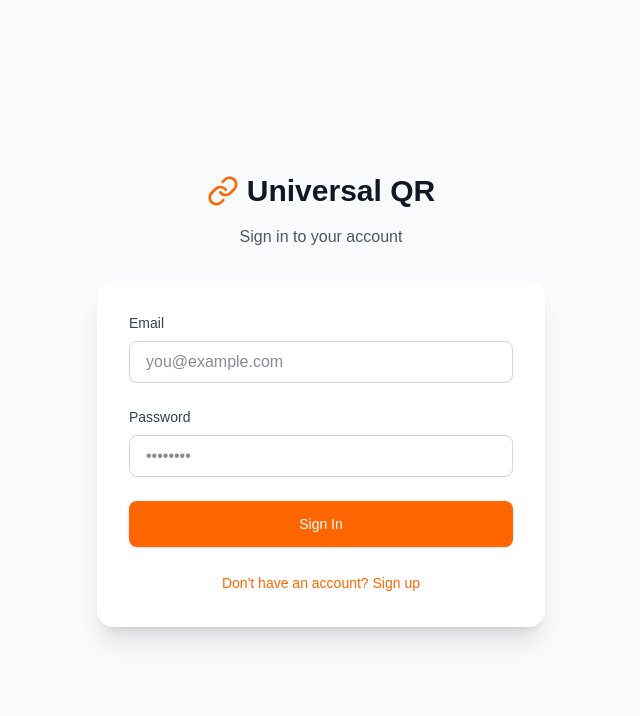
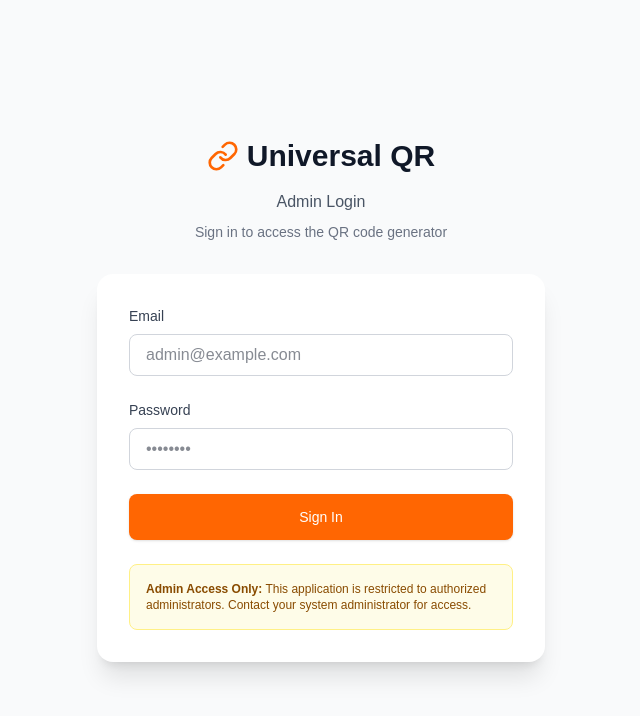
Before and after one commit to abdirahiinjamaal/qr-code-generator, a Next.js app: page /login in a window 1280 px wide. Shown: the top 716 px of the page, without its empty margins (319-959 px from the left). Built offline with nearby package versions, Linux system fonts and the light colour scheme; no server answers.

Commit message:
security: restrict QR generator to admin-only access and remove signup functionality

```diff
--- a/src/app/login/page.tsx
+++ b/src/app/login/page.tsx
@@ -4,9 +4,9 @@ import { useState, useEffect } from 'react'
 import { useRouter } from 'next/navigation'
 import { supabase } from '@/lib/supabase'
 import { Loader2, Link as LinkIcon } from 'lucide-react'
+import toast from 'react-hot-toast'
 
 export default function LoginPage() {
-    const [isLogin, setIsLogin] = useState(true)
     const [email, setEmail] = useState('')
     const [password, setPassword] = useState('')
     const [loading, setLoading] = useState(false)
@@ -26,23 +26,16 @@ export default function LoginPage() {
         setLoading(true)
 
         try {
-            if (isLogin) {
-                const { error } = await supabase.auth.signInWithPassword({
-                    email,
-                    password,
-                })
-                if (error) throw error
-            } else {
-                const { error } = await supabase.auth.signUp({
-                    email,
-                    password,
-                })
-                if (error) throw error
-                alert('Account created! Please check your email to verify your account.')
-            }
+            const { error } = await supabase.auth.signInWithPassword({
+                email,
+                password,
+            })
+            if (error) throw error
+
+            toast.success('Logged in successfully!')
             router.push('/')
         } catch (error: unknown) {
-            alert((error as Error).message || 'An error occurred')
+            toast.error((error as Error).message || 'Invalid credentials')
         } finally {
             setLoading(false)
         }
@@ -56,9 +49,8 @@ export default function LoginPage() {
                         <LinkIcon className="w-8 h-8 text-[#ff6602]" />
                         <h1 className="text-3xl font-bold text-gray-900">Universal QR</h1>
                     </div>
-                    <p className="text-gray-600">
-                        {isLogin ? 'Sign in to your account' : 'Create a new account'}
-                    </p>
+                    <p className="text-gray-600">Admin Login</p>
+                    <p className="text-sm text-gray-500 mt-2">Sign in to access the QR code generator</p>
                 </div>
 
                 <div className="bg-white shadow-xl rounded-2xl p-8">
@@ -73,7 +65,7 @@ export default function LoginPage() {
                                 value={email}
                                 onChange={(e) => setEmail(e.target.value)}
                                 className="w-full px-4 py-2 border border-gray-300 rounded-lg focus:ring-2 focus:ring-[#007fff] focus:border-[#007fff] transition-colors text-gray-900"
-                                placeholder="you@example.com"
+                                placeholder="admin@example.com"
                             />
                         </div>
 
@@ -99,23 +91,17 @@ export default function LoginPage() {
                         >
                             {loading ? (
                                 <Loader2 className="w-5 h-5 animate-spin" />
-                            ) : isLogin ? (
+                            ) : (
                                 'Sign In'
-                            ) : (
-                                'Sign Up'
                             )}
                         </button>
                     </form>
 
-                    <div className="mt-6 text-center">
-                        <button
-                            onClick={() => setIsLogin(!isLogin)}
-                            className="text-sm text-[#ff6602] hover:text-[#e65a02] font-medium"
-                        >
-                            {isLogin
-                                ? "Don't have an account? Sign up"
-                                : 'Already have an account? Sign in'}
-                        </button>
+                    <div className="mt-6 p-4 bg-yellow-50 border border-yellow-200 rounded-lg">
+                        <p className="text-xs text-yellow-800">
+                            <strong>Admin Access Only:</strong> This application is restricted to authorized administrators.
+                            Contact your system administrator for access.
+                        </p>
                     </div>
                 </div>
             </div>
--- a/src/app/page.tsx
+++ b/src/app/page.tsx
@@ -1,11 +1,15 @@
 'use client'
 
+import { useEffect } from 'react'
+import { useRouter } from 'next/navigation'
 import { useGenerator } from '@/hooks/useGenerator'
 import { GeneratorHeader } from '@/components/generator/GeneratorHeader'
 import { GeneratorForm } from '@/components/generator/GeneratorForm'
 import { QRCodeDisplay } from '@/components/generator/QRCodeDisplay'
+import { Loader2, ShieldAlert } from 'lucide-react'
 
 export default function Home() {
+    const router = useRouter()
     const {
         user,
         isAdmin,
@@ -20,9 +24,15 @@ export default function Home() {
         handleLogout
     } = useGenerator()
 
+    // Redirect non-admins
+    useEffect(() => {
+        if (user && !isAdmin && !loading) {
+            router.push('/login')
+        }
+    }, [user, isAdmin, loading, router])
+
     const handleSourceClick = (source: string) => {
         if (!qrValue) return
-        // Base link is the one without query params
         const baseLink = qrValue.split('?')[0]
         const newLink = `${baseLink}?s=${source}`
         setQrValue(newLink)
@@ -35,6 +45,41 @@ export default function Home() {
         const baseLink = qrValue.split('?')[0]
         setQrValue(baseLink)
         setActiveSource(null)
+    }
+
+    // Show loading state while checking auth
+    if (!user || loading) {
+        return (
+            <main className="min-h-screen bg-gray-50 flex items-center justify-center">
+                <div className="text-center">
+                    <Loader2 className="w-8 h-8 animate-spin text-[#ff6602] mx-auto mb-4" />
+                    <p className="text-gray-600">Loading...</p>
+                </div>
+            </main>
+        )
+    }
+
+    // Show access denied if not admin
+    if (!isAdmin) {
+        return (
+            <main className="min-h-screen bg-gray-50 flex items-center justify-center p-4">
+                <div className="max-w-md w-full bg-white shadow-xl rounded-2xl p-8 text-center">
+                    <div className="w-16 h-16 bg-red-100 rounded-full flex items-center justify-center mx-auto mb-4">
+                        <ShieldAlert className="w-8 h-8 text-red-600" />
+                    </div>
+                    <h1 className="text-2xl font-bold text-gray-900 mb-2">Access Denied</h1>
+                    <p className="text-gray-600 mb-6">
+                        This QR code generator is restricted to administrators only.
+                    </p>
+                    <button
+                        onClick={() => router.push('/login')}
+                        className="px-6 py-3 bg-[#ff6602] text-white rounded-lg hover:bg-[#e65a02] transition-colors"
+                    >
+                        Return to Login
+                    </button>
+                </div>
+            </main>
+        )
     }
 
     return (
```
Also changed, not shown: 1 other file (tests, documents, lock files or other folders).
